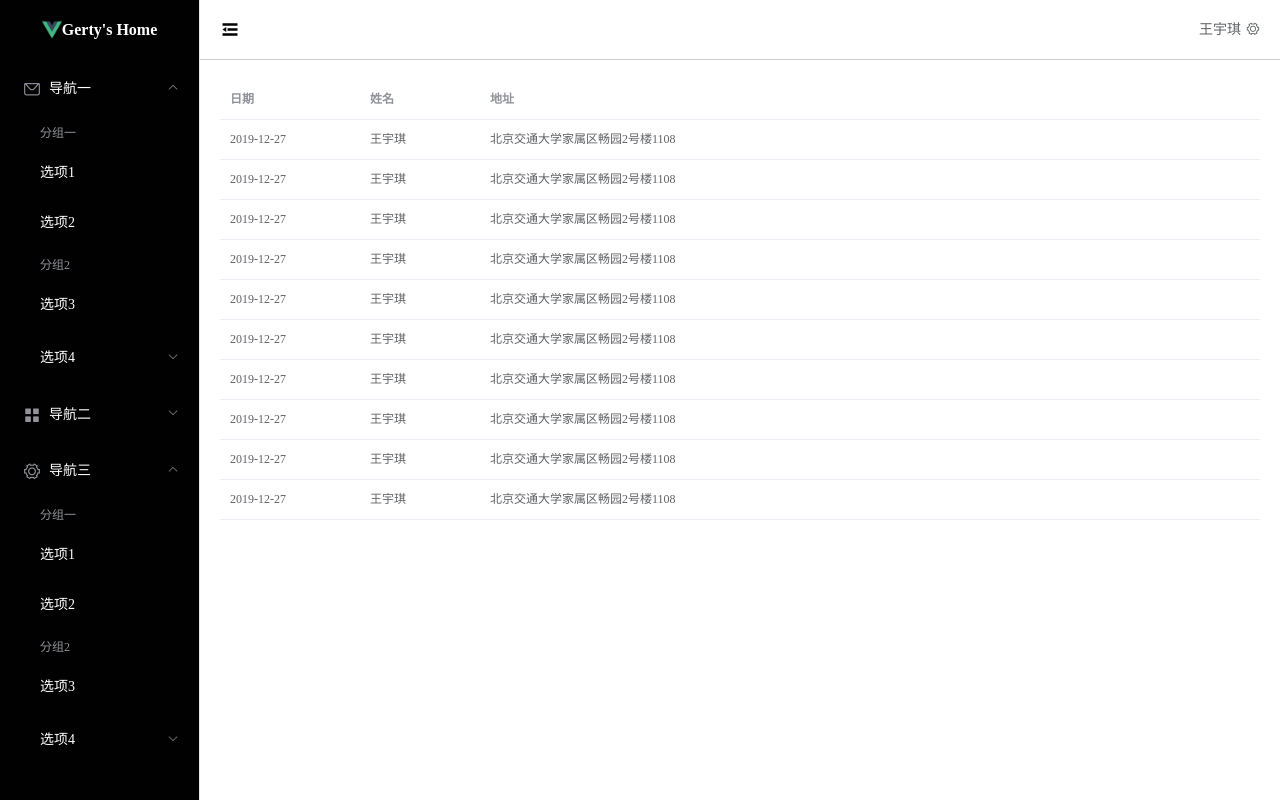
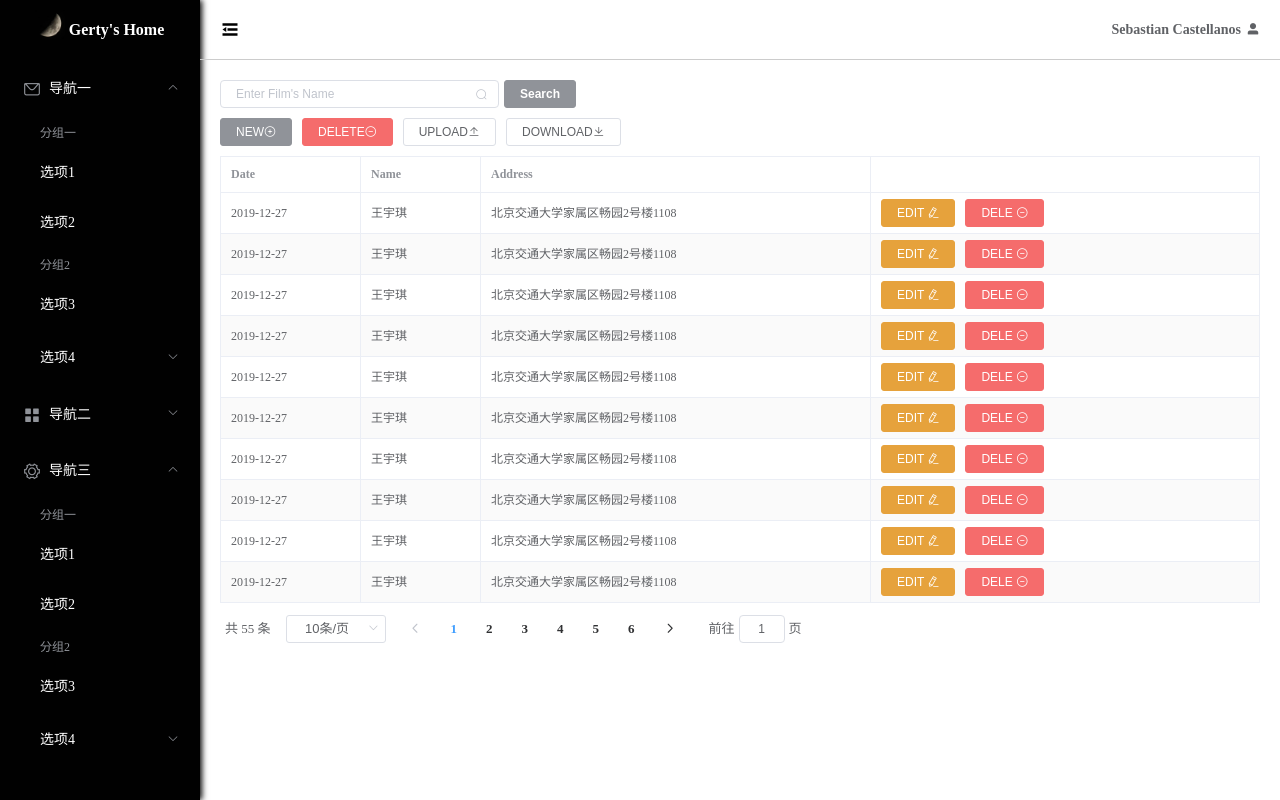
Before and after one commit to SebNap/hellogerty-filmWeb, a Vue app: page / in a window 1280 px wide. Built offline with nearby package versions, Linux system fonts and the light colour scheme.

Commit message:
前端基础样式完成demo2

```diff
--- a/src/assets/global.css
+++ b/src/assets/global.css
@@ -6,3 +6,15 @@
 html,body{
     height:100%;
 }
+
+.ml-5{
+    margin-left:5px
+}
+
+.mr-5{
+    margin-right:5px
+}
+
+.pd-10{
+    padding:10px 0
+}
--- a/src/main.js
+++ b/src/main.js
@@ -8,7 +8,7 @@ import './assets/global.css'
 
 Vue.config.productionTip = false
 
-Vue.use(ElementUI,{size:"small"});
+Vue.use(ElementUI,{size:"mini"});
 
 new Vue({
   router,
--- a/src/views/HomeView.vue
+++ b/src/views/HomeView.vue
@@ -1,9 +1,9 @@
 <template>
   <div>
     <el-container style="min-height: 100vh">
-      <el-aside :width="setWidth + 'px'" style="background-color: rgb(238, 241, 246)">
+      <el-aside :width="setWidth + 'px'" style="background-color: rgb(238, 241, 246); box-shadow: 2px 0 6px black">
         <el-menu :default-openeds="['1', '3']"
-                 style="min-height: 100vh; overflow-x: hidden"
+                 style="min-height: 100vh; overflow-x: hidden; border-right-color: transparent;border-top-color: transparent;border-bottom-color: transparent"
                  background-color="rgb(1,1,1)"
                  text-color="#fff"
                  active-text-color="#ffd04b"
@@ -12,8 +12,8 @@
 
         >
           <div style="height: 60px; line-height: 60px; text-align: center">
-            <img src="../assets/logo.png" alt="" style="width: 20px; position: relative; top: 5px ">
-            <b style="color: white">Gerty's Home</b>
+            <img src="../assets/moonIcon.jpg" alt="" style="width: 30px; position: relative; top: 5px ">
+            <b style="color: white"> Gerty's Home </b>
 
           </div>
 
@@ -82,8 +82,8 @@
 
 
           <el-dropdown style="text-align:right ;width: 1300px; cursor: pointer">
-            <span>王宇琪</span>
-            <i class="el-icon-setting" style="margin-left: 5px"></i>
+            <span><b>Sebastian Castellanos</b></span>
+            <i class="el-icon-user-solid" style="margin-left: 5px"></i>
             <el-dropdown-menu slot="dropdown">
               <el-dropdown-item>个人信息</el-dropdown-item>
               <el-dropdown-item>退出</el-dropdown-item>
@@ -93,14 +93,54 @@
         </el-header>
 
         <el-main>
-          <el-table :data="tableData">
-            <el-table-column prop="date" label="日期" width="140">
+<!--          //search part-->
+          <div style="">
+            <el-input style="width: 279px" placeholder="Enter Film's Name" suffix-icon="el-icon-search">
+            </el-input>
+            <el-button type="info" class="ml-5"><b>Search</b></el-button>
+          </div>
+
+<!--          //new information CRUD-->
+          <div style="margin: 10px 0">
+            <el-button type="info">NEW<i class="el-icon-circle-plus-outline"></i></el-button>
+            <el-button type="danger">DELETE<i class="el-icon-remove-outline"></i></el-button>
+            <el-button >UPLOAD<i class="el-icon-upload2"></i></el-button>
+            <el-button >DOWNLOAD<i class="el-icon-download"></i></el-button>
+
+          </div>
+
+<!--          //table part-->
+          <el-table :data="tableData" border stripe>
+            <el-table-column prop="date" label=Date width="140">
             </el-table-column>
-            <el-table-column prop="name" label="姓名" width="120">
+            <el-table-column prop="name" label="Name" width="120">
             </el-table-column>
-            <el-table-column prop="address" label="地址">
+            <el-table-column prop="address" label="Address">
+            </el-table-column>
+
+            <el-table-column>
+              <template slot-scope="scope">
+                <el-button type="warning">EDIT <i class="el-icon-edit"></i></el-button>
+                <el-button type="danger">DELE <i class="el-icon-remove-outline"></i></el-button>
+              </template>
             </el-table-column>
           </el-table>
+
+          <div style="padding: 10px 0">
+            <el-pagination
+
+                :page-sizes="[5, 10, 15, 20]"
+                :page-size="10"
+                layout="total, sizes, prev, pager, next, jumper"
+                :total="55"
+
+            >
+
+            </el-pagination>
+
+
+          </div>
+
         </el-main>
       </el-container>
     </el-container>
@@ -139,7 +179,7 @@ export default {
         this.collapseBtnClass = 'el-icon-s-unfold'
       }else{
         this.setWidth = 200
-        this.collapseBtnClass = 'el-icon-s-unfold'
+        this.collapseBtnClass = 'el-icon-s-fold'
       }
 
     }
```
Also changed, not shown: src/assets/moon.jpg (added), src/assets/moonIcon.jpg (added).
